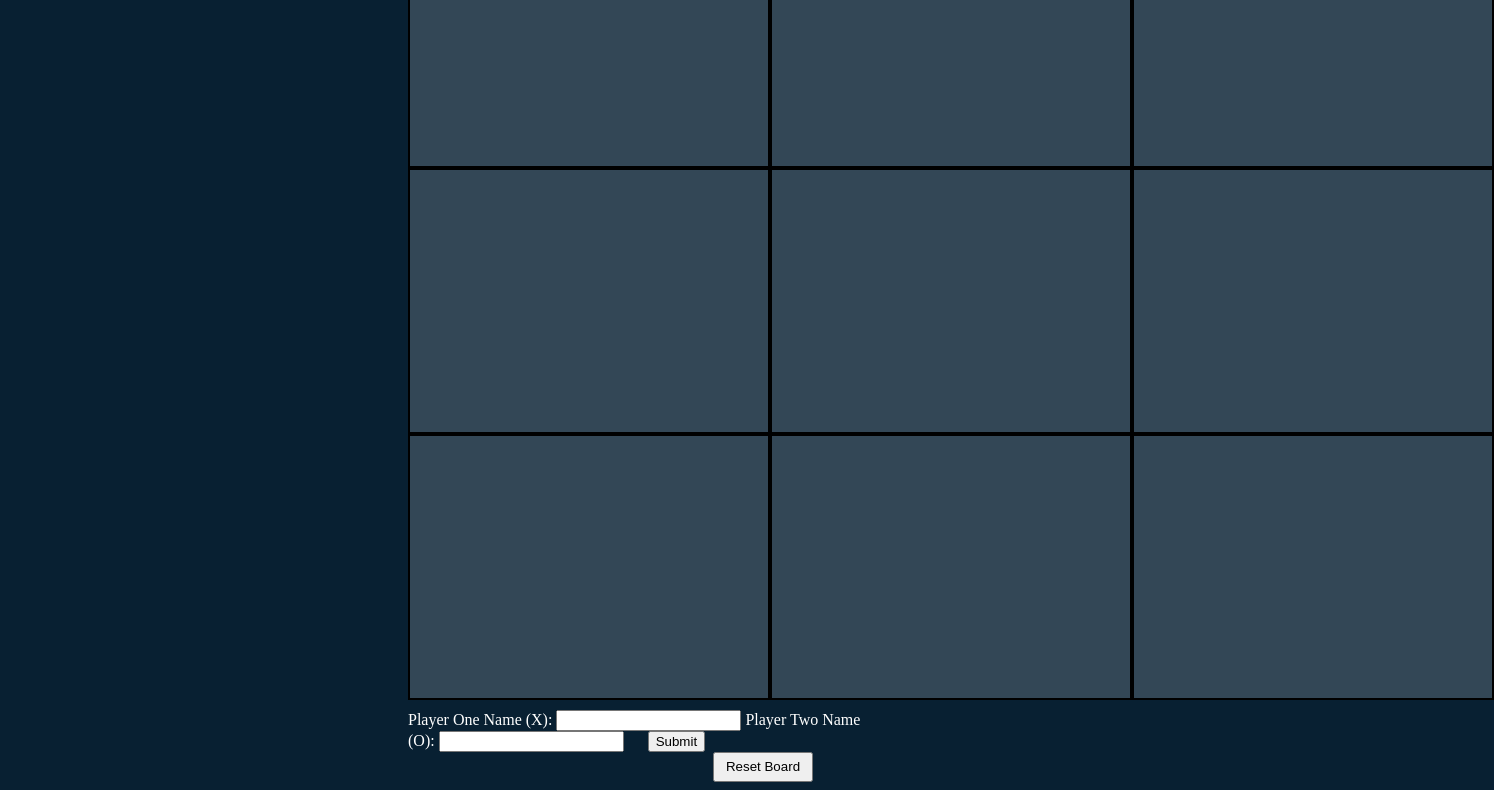
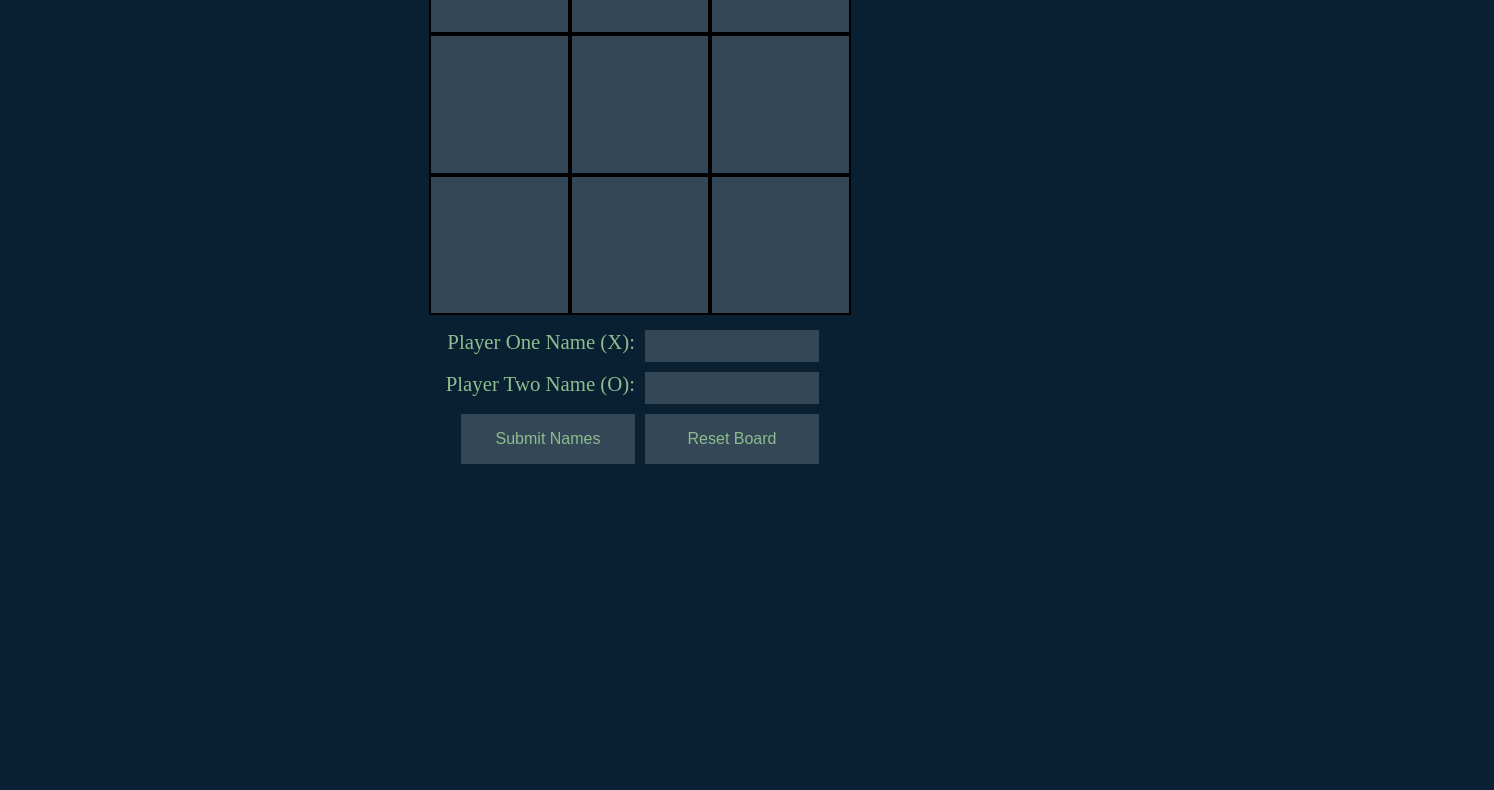
Before and after one commit to GatorDog/TicTacToe, a plain HTML site: page index.html in a window 1280 px wide. Shown: the part 178-968 px from the top of the page, 1494 px wide, since content can reach past the window. After the commit the page ends 800 px from the top, so only its background shows below. Drawn offline with Linux system fonts and the light colour scheme.

Commit message:
CSS updates to support different screen sizes, game control panel interface cleaned up

```diff
--- a/index.html
+++ b/index.html
@@ -8,19 +8,17 @@
     <link rel="shortcut icon" href="">
     <title>Tim's Tic Tac Toe</title>
 </head>
-<title>Tim's Tic Tac Toe app</title>
+
 <body class="mainContent">
 <h1 class="pageTitle">Tim's Tic Tac Toe</h1>
-
 <div class="container" id="gameBoardContainer"></div>
-
-<div class="container">
-    <label for="playerOneName">Player One Name (X): </label>
+<div class="gameControls">
+    <label for="playerOneName" id="playerOneLabel">Player One Name (X): </label>
     <input type="text" id="playerOneName">
-    <label for="playerTwoName">Player Two Name (O): </label>
+    <label for="playerTwoName" id="playerTwoLabel">Player Two Name (O): </label>
     <input type="text" id="playerTwoName">
-    <button id=submit>Submit</button>
-    <button id="resetBoard">Reset Board</button>
+    <button id=submitNamesButton>Submit Names</button>
+    <button id="resetBoardButton">Reset Board</button>
 </div>
 </body>
 <script src="main.js"></script>
--- a/main.js
+++ b/main.js
@@ -111,8 +111,8 @@ const gameSetup = (() => {
 
     let playerOneInput = document.getElementById("playerOneName");
     let playerTwoInput = document.getElementById("playerTwoName");
-    let submitButton = document.getElementById("submit");
-    let resetBoard = document.getElementById("resetBoard");
+    let submitButton = document.getElementById("submitNamesButton");
+    let resetBoard = document.getElementById("resetBoardButton");
 
 
     resetBoard.addEventListener("click", (() => {
--- a/stylesheet.css
+++ b/stylesheet.css
@@ -1,5 +1,6 @@
 .pageTitle{
-    text-align: center
+    margin-top: 1%;
+    text-align:center;
 
 }
 
@@ -9,19 +10,22 @@
 }
 
 .container {
-    margin-top: 10px;
-    margin-left: 400px;
-    margin-right: 400px;
+    margin-top: 1%;
+}
 
+@media only screen and (min-width: 450px) {
+    .container {
+        margin-left: 25%;
+        margin-right: 25%;
+    }
 }
 
 #gameBoardContainer {
     display: grid;
-    grid-template-rows: repeat(3, 266px);
-    grid-template-columns: repeat(3, 362px);
-    background-color: #334756;
-    height: 798px;
-    width: 1086px;
+    grid-template-columns: repeat(3, minmax(120px, 11vw));
+    grid-template-rows: repeat(3, minmax(100px, 11vw));
+    justify-content:center;
+
 }
 
 .gameBoardCell {
@@ -29,19 +33,82 @@
     border-style: solid;
     border-width: 2px;
     text-align: center;
-    font-size: 200px;
     font-family:'Gill Sans', 'Gill Sans MT', Calibri, 'Trebuchet MS', sans-serif;
     color: darkseagreen;
+    background-color: #334756;
+    font-size: 20vw;
+}
+@media only screen and (min-width: 450px) {
+    .gameBoardCell {
+        font-size: 10vw;
+    }
 }
 
-#submit{
-    margin-left: 20px;
+
+.gameControls {
+    align-self: center;
+    display:grid;
+    margin-top: 15px;
+    grid-template-columns: 1fr 1fr;
+    gap: 10px;
+    color: darkseagreen;
+    font-style: bold;
 }
 
-#resetBoard{
-    margin-left: 305px;
+#playerOneLabel {
+    justify-self: right;
+    font-size: 1.3em;
+}
+
+#playerTwoLabel {
+    justify-self: right;
+    font-size: 1.3em;
+}
+
+#playerOneName, #playerTwoName {
+    color: darkseagreen;
+    background-color: #334756;
+    border:none;
+    max-width: 170px;
     height: 30px;
-    width: 100px;
+    font-size: 2em;
+
+}
+
+
+#submitNamesButton{
+    color: darkseagreen;
+    background-color: #334756;
+    border: none;
+    width: 174px;
+    height: 50px;
+    justify-self: right;
+    font-size: 1em;
+}
+
+#submitNamesButton:hover{
+    background-color: #293946;
+}
+
+#submitNamesButton:active{
+    background-color: #1a242c;
+}
+
+#resetBoardButton{
+    color: darkseagreen;
+    background-color: #334756;
+    border: none;
+    max-width: 174px;
+    height: 50px;
+    font-size: 1em;
+}
+
+#resetBoardButton:hover{
+    background-color: #293946;
+}
+
+#resetBoardButton:active{
+    background-color: #1a242c;
 }
 
 .noSelect {
```
